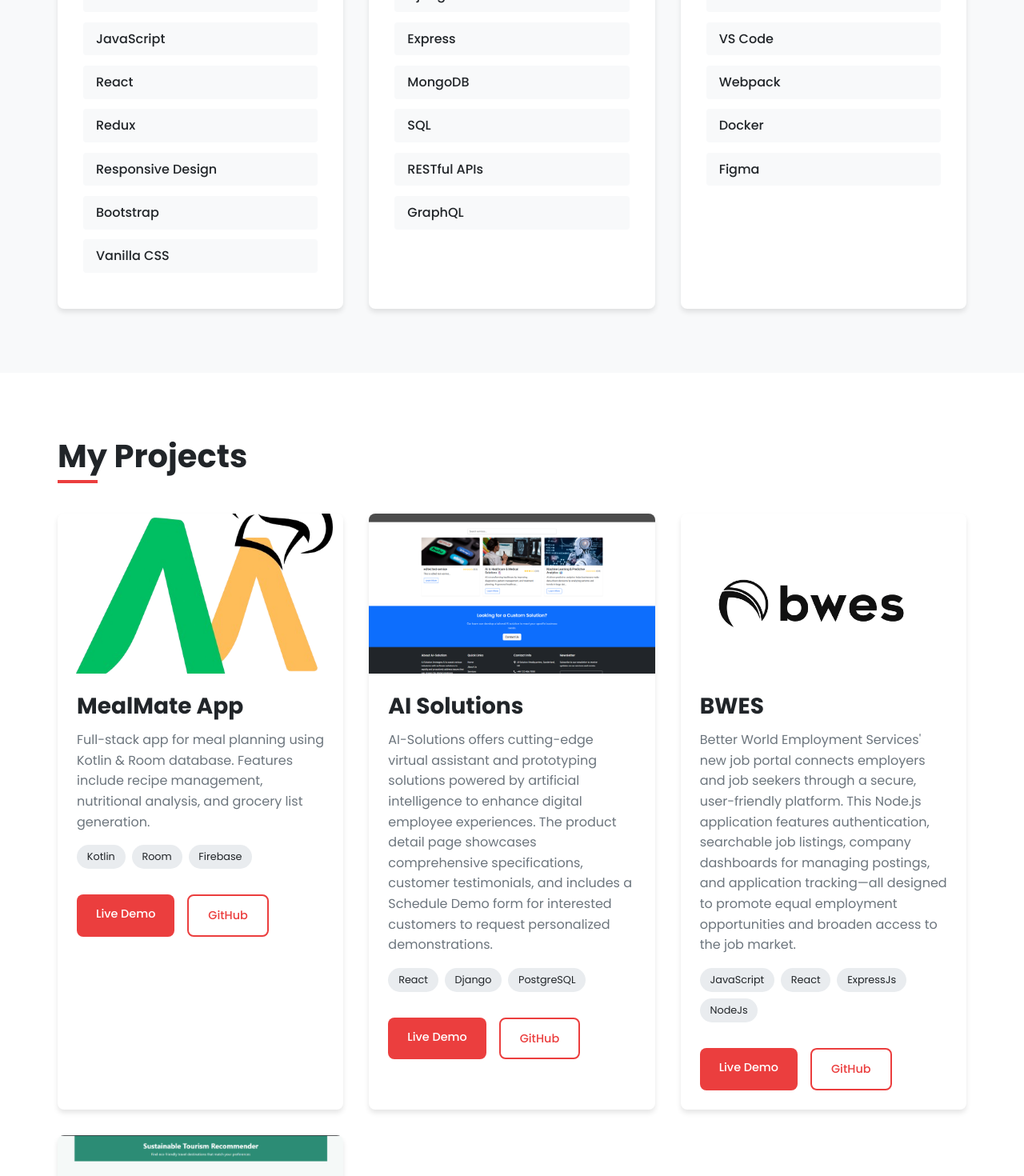
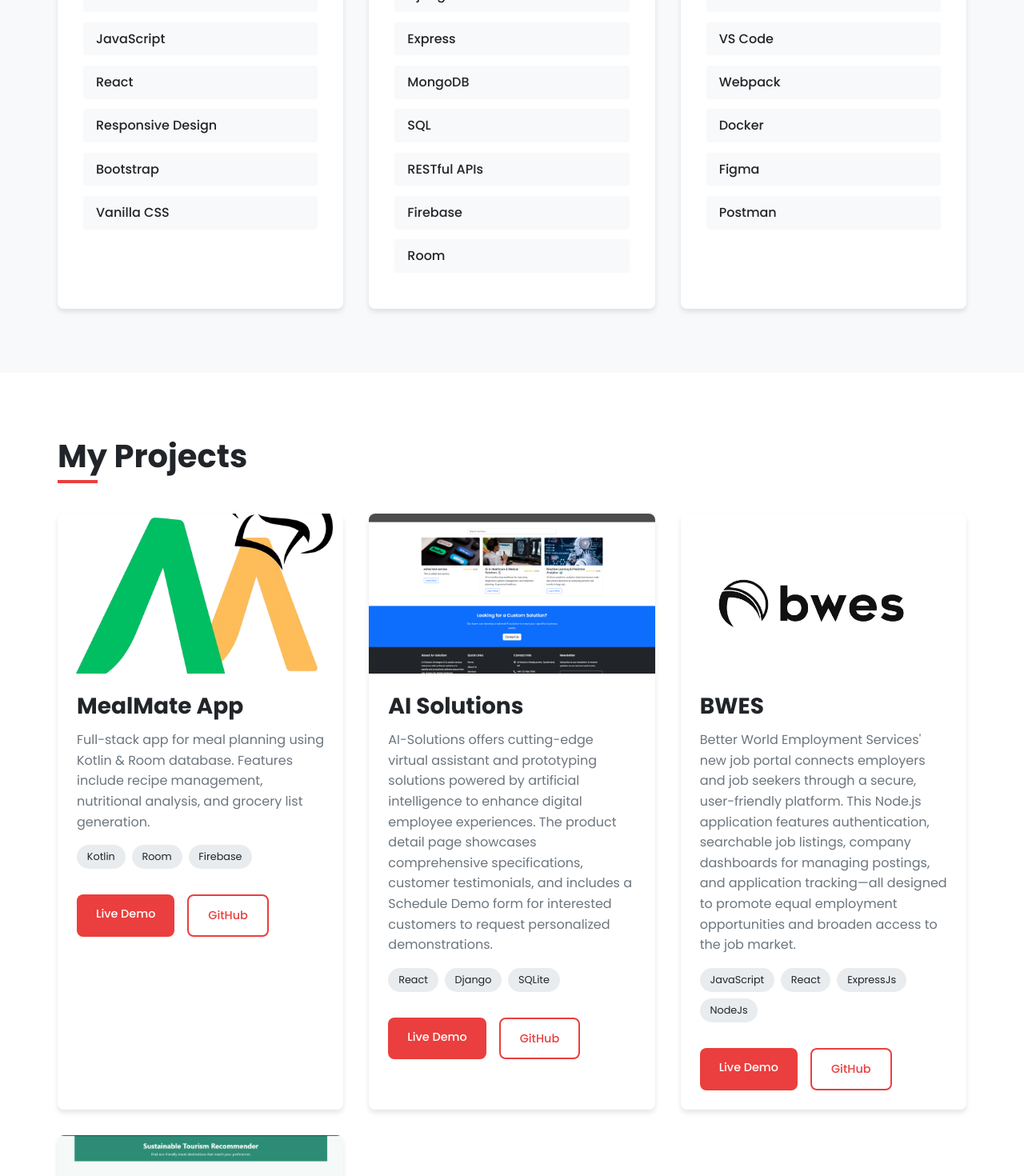
Before and after one commit to MIMIIKK/red-MONK, a React (Vite) app: page / in a window 1280 px wide. Shown: the part 1660-3130 px from the top of the page at 80% size. Built offline with nearby package versions, Linux system fonts and the light colour scheme.

Commit message:
changes on skills

```diff
--- a/src/components/Projects.jsx
+++ b/src/components/Projects.jsx
@@ -37,7 +37,7 @@ function Projects() {
       title: "AI Solutions",
       description: "AI-Solutions offers cutting-edge virtual assistant and prototyping solutions powered by artificial intelligence to enhance digital employee experiences. The product detail page showcases comprehensive specifications, customer testimonials, and includes a Schedule Demo form for interested customers to request personalized demonstrations.",
       image: "images/ai-solutions.png",
-      tags: ["React", "Django", "PostgreSQL"],
+      tags: ["React", "Django", "SQLite"],
       liveLink: "https://aisolutions.vercel.app",
       githubLink: "https://github.com/MIMIIKK/AI-Solutions.git"
     },
@@ -53,7 +53,7 @@ function Projects() {
       title: "Tourism Recommendation Chatbot",
       description: "Tourism Recommendation Chatbot, an AI-powered chatbot that suggests sustainable travel destinations using hybrid recommendation algorithms and natural language processing.",
       image: "images/chatbot.png",
-      tags: ["Python", "Neural Network", "Jupyter Notebook", "Html"],
+      tags: ["Python", "Neural Network"],
       liveLink: "https://tourism-recommendation-chatbot.vercel.app",
       githubLink: "https://github.com/MIMIIKK/Tourism-Recommendation-Chatbot.git"
     }
--- a/src/components/Skills.jsx
+++ b/src/components/Skills.jsx
@@ -1,9 +1,9 @@
 import '../styles/skills.css';
 
 function Skills() {
-  const frontendSkills = ['HTML5', 'CSS3', 'JavaScript', 'React', 'Redux', 'Responsive Design', 'Bootstrap', 'Vanilla CSS'];
-  const backendSkills = ['Node.js', 'Django', 'Express', 'MongoDB', 'SQL', 'RESTful APIs', 'GraphQL'];
-  const toolsSkills = ['Git', 'GitHub', 'VS Code', 'Webpack', 'Docker', 'Figma'];
+  const frontendSkills = ['HTML5', 'CSS3', 'JavaScript', 'React', 'Responsive Design', 'Bootstrap', 'Vanilla CSS'];
+  const backendSkills = ['Node.js', 'Django', 'Express', 'MongoDB', 'SQL', 'RESTful APIs', 'Firebase', 'Room'];
+  const toolsSkills = ['Git', 'GitHub', 'VS Code', 'Webpack', 'Docker', 'Figma', 'Postman'];
 
   return (
     <section id="skills" className="skills">
```
